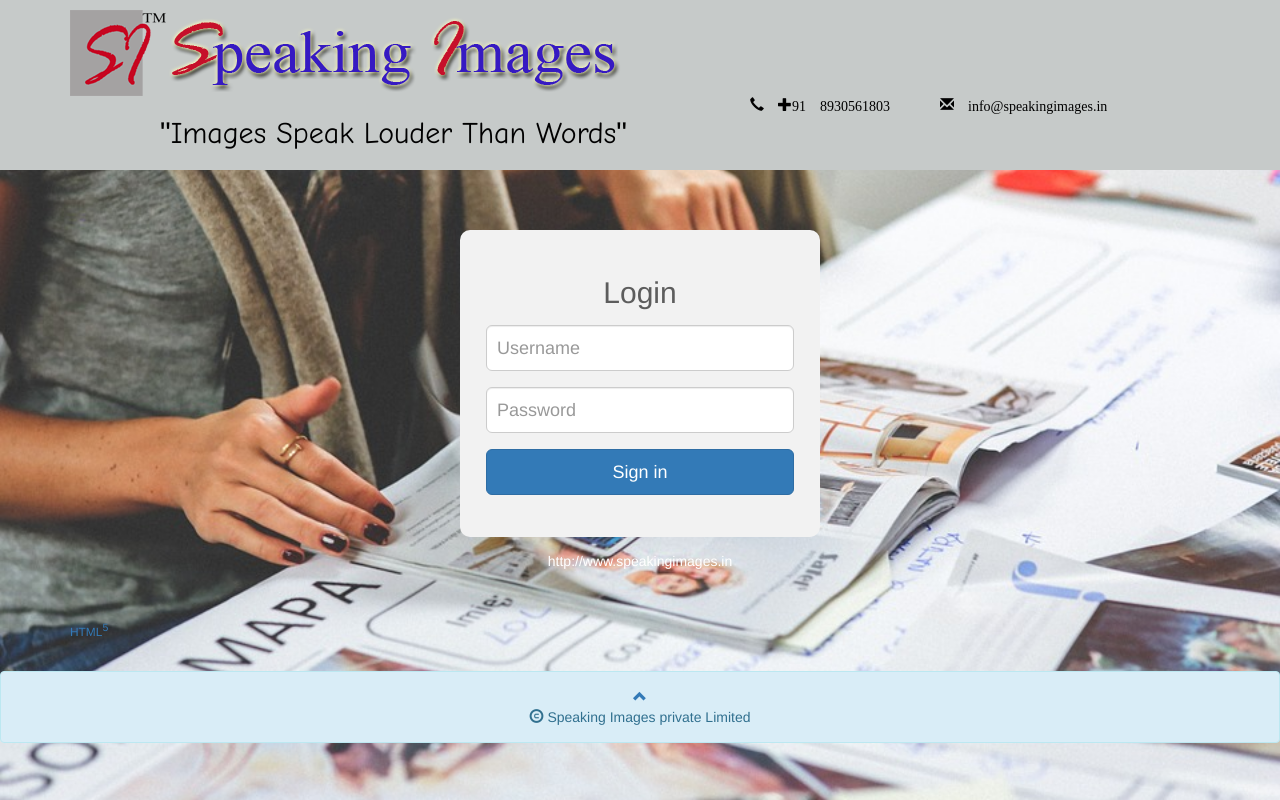
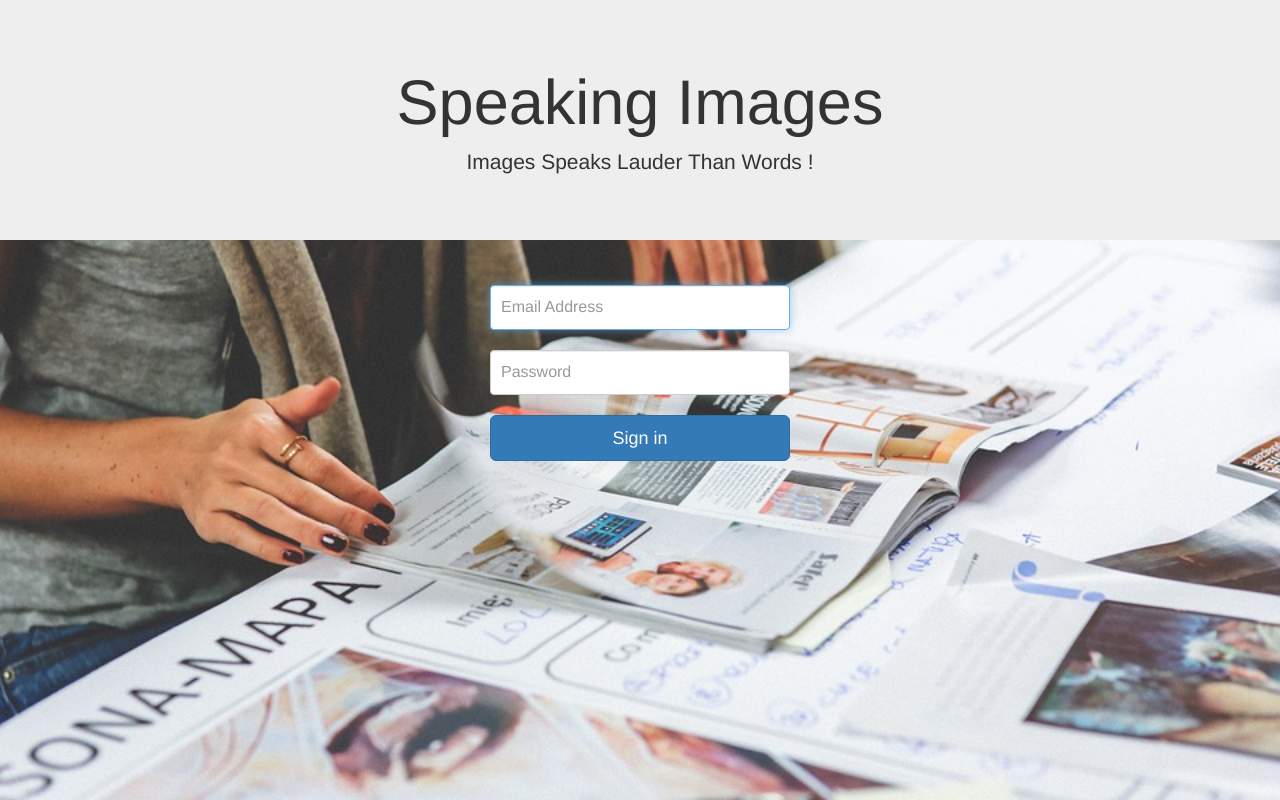
Before and after one commit to Pranjuli/sipl, a website: page index.html in a window 1280 px wide. Drawn offline with Linux system fonts and the light colour scheme; some packages are replaced by stand-ins of ours; files whose address does not match are found by name.

Commit message:
login form

```diff
--- a/css/master.css
+++ b/css/master.css
@@ -2,6 +2,16 @@
 /*
 over-ride "Weak" message, show font in dark grey
 */
+
+.form-signin {
+
+  max-width: 330px;
+
+  padding: 15px;
+
+  margin: 0 auto;
+
+}
 
 .progress-bar {
     color: #333;
--- a/index.html
+++ b/index.html
@@ -1,61 +1,36 @@
 <!DOCTYPE html>
 <html>
 <head>
-  <meta http-equiv="Content-Type" content="text/html; charset=us-ascii">
+  <meta charset="utf-8">
   <title>Speaking Images</title>
-  <link href="images/SI_logo.png" rel="shortcut icon" type="image/x-icon" />
+  <meta charset="utf-8">
   <meta name="viewport" content="width=device-width, initial-scale=1">
-  <link href="css/bootstrap.min.css" media="screen" rel="stylesheet" title="no title" />
-  <link href="css/master.css" media="screen" rel="stylesheet" title="no title" />
-  <link href="css/animate.css" media="screen" rel="stylesheet" title="no title" />
-  <link href="css/bootstrap-select.min.css" media="screen" rel="stylesheet" title="no title" />
-  <link href="css/font-awesome.min.css" rel="stylesheet" />
+  <link rel="stylesheet" href="css/bootstrap.min.css"  media="screen" title="no title" charset="utf-8">
+  <link rel="stylesheet" href="css/master.css" media="screen" title="no title" charset="utf-8">
   <script type="text/javascript" src="js/jquery-2.2.2.min.js"></script>
-  <script type="text/javascript" src="js/bootstrap.js"></script>
-  <script type="text/javascript" src="js/bootstrap-select.min.js"></script>
+  <script type="text/javascript" src="js/bootstrap.min.js"></script>
   <script type="text/javascript" src="js/angular.min.js"></script>
-  <script type="text/javascript" src="js/master.js"></script>
-  <script type="text/javascript" src="js/angular-route.min.js"></script>
+  <script type="text/javascript" src="controllers/profileController.js"></script>
+  <script type="text/javascript" src="js/angular-animate.js"></script>
 </head>
-<body data-offset="50" data-spy="scroll" data-target=".navbar" id="about">
-  <div class="container-fluidl title-logo" id="start-offset">
-    <div class="container">
-      <img alt="speakingimages" class="animated bounceInDown img-responsive" height="200%" src="images/SI_name.png" width="auto" />
-      <h2 class="animated fadeIn col-md-7" style="padding-left: 90px; color:black">&quot;<span style="font-family:comic sans ms,cursive;">Images Speak Louder Than Words</span>&quot;</h2>
-      <span class="animated fadeInDownBig col-md-2 glyphicon glyphicon-earphone" style="color:black"> +91 8930561803</span> <span class="animated fadeInDownBig col-md-3 glyphicon glyphicon-envelope" style="color:black"> info@speakingimages.in</span></div>
-    </div>
-    <div class="container">
-      <div class="row" id="pwd-container">
-        <div class="col-md-4"></div>
-        <div class="col-md-4">
-          <section class="login-form">
-            <form method="post" action="#" role="login">
-              <h2 class="text-center">Login</h2>
-              <input type="username" name="username" placeholder="Username" required class="form-control input-lg" value="" />
-              <input type="password" class="form-control input-lg" id="password" placeholder="Password" required="" />
-              <div class="pwstrength_viewport_progress"></div>
-              <button type="submit" name="go" class="btn btn-lg btn-primary btn-block">Sign in</button>
-            </form>
-            <div class="form-links">
-              <a href="#">http://www.speakingimages.in</a>
-            </div>
-          </section>
-        </div>
-        <div class="col-md-4"></div>
-      </div>
-      <p>
-        <a href="http://validator.w3.org/check?uri=http%3A%2F%2Fbootsnipp.com%2Fiframe%2FW00op" target="_blank"><small>HTML</small><sup>5</sup></a>
+<body>
+  <div class="jumbotron text-center">
+    <h1>Speaking Images</h1>
+    <p>
+      Images Speaks Lauder Than Words !
+    </p>
+  </div>
+  <div class="container">
+      <form class="form-signin" action="home.htm">
+        <label for="inputEmail" class="sr-only">Email Address</label>
+        <input type="email" id="inputEmail" class="form-control" placeholder="Email Address" required autofocus>
         <br>
+        <label for="inputPassword" class="sr-only">Password</label>
+        <input type="password" id="inputPassword" class="form-control" placeholder="Password" required>
         <br>
-      </p>
-    </div>
-    <footer class="container-fluid alert alert-info text-center">
-      <a href="#home" title="To Top">
-        <span class="glyphicon glyphicon-chevron-up"></span>
-      </a>
-      <p>
-        <span class="glyphicon glyphicon-copyright-mark"></span> Speaking Images private Limited
-      </p>
-    </footer>
-  </body>
-  </html>
+        <button class="btn btn-lg btn-primary btn-block" type="submit">Sign in</button>
+        <br>
+      </form>
+  </div>
+</body>
+</html>
```
